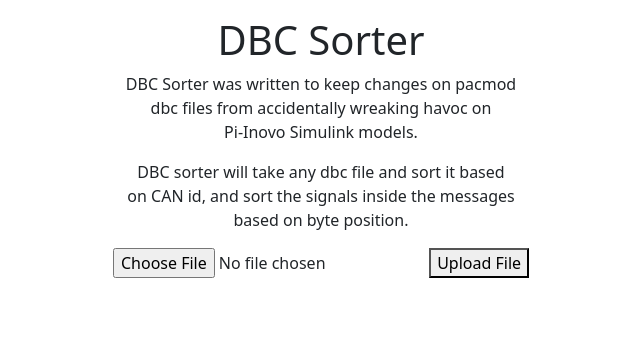
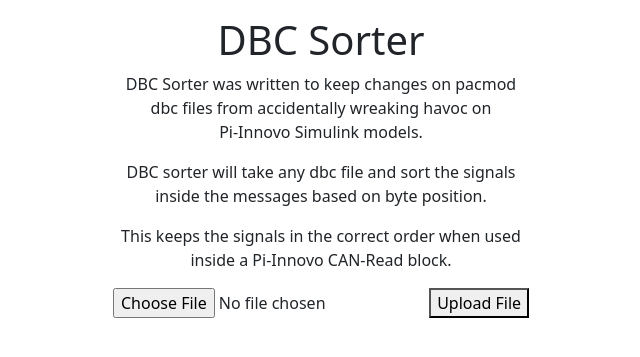
Before and after one commit to BalmesTejeda/canal, a Django app: page /sorter_in/ in a window 1280 px wide. Shown: the part 56-413 px from the top of the page, without its empty margins (319-959 px from the left). Run offline with Django 3.2, Linux system fonts and the light colour scheme.

Commit message:
fixed dbc sorter details

```diff
--- a/canal/templates/canal/sorter_in.html
+++ b/canal/templates/canal/sorter_in.html
@@ -11,13 +11,16 @@
       <p>
           DBC Sorter was written to keep changes on pacmod <br>
           dbc files from accidentally wreaking havoc on <br>
-          Pi-Inovo Simulink models.
+          Pi-Innovo Simulink models.
       </p>
       <p>
-          DBC sorter will take any dbc file and sort it based <br>
-          on CAN id, and sort the signals inside the messages <br>
-          based on byte position.
+          DBC sorter will take any dbc file and sort the signals <br>
+          inside the messages based on byte position.
       </p>
+      <p>
+          This keeps the signals in the correct order when used <br>
+          inside a Pi-Innovo CAN-Read block.
+            </p>
       <form method="post" enctype="multipart/form-data">
           {% csrf_token %}
           <input type="file" name="dbcfile" accept=".dbc">
```
